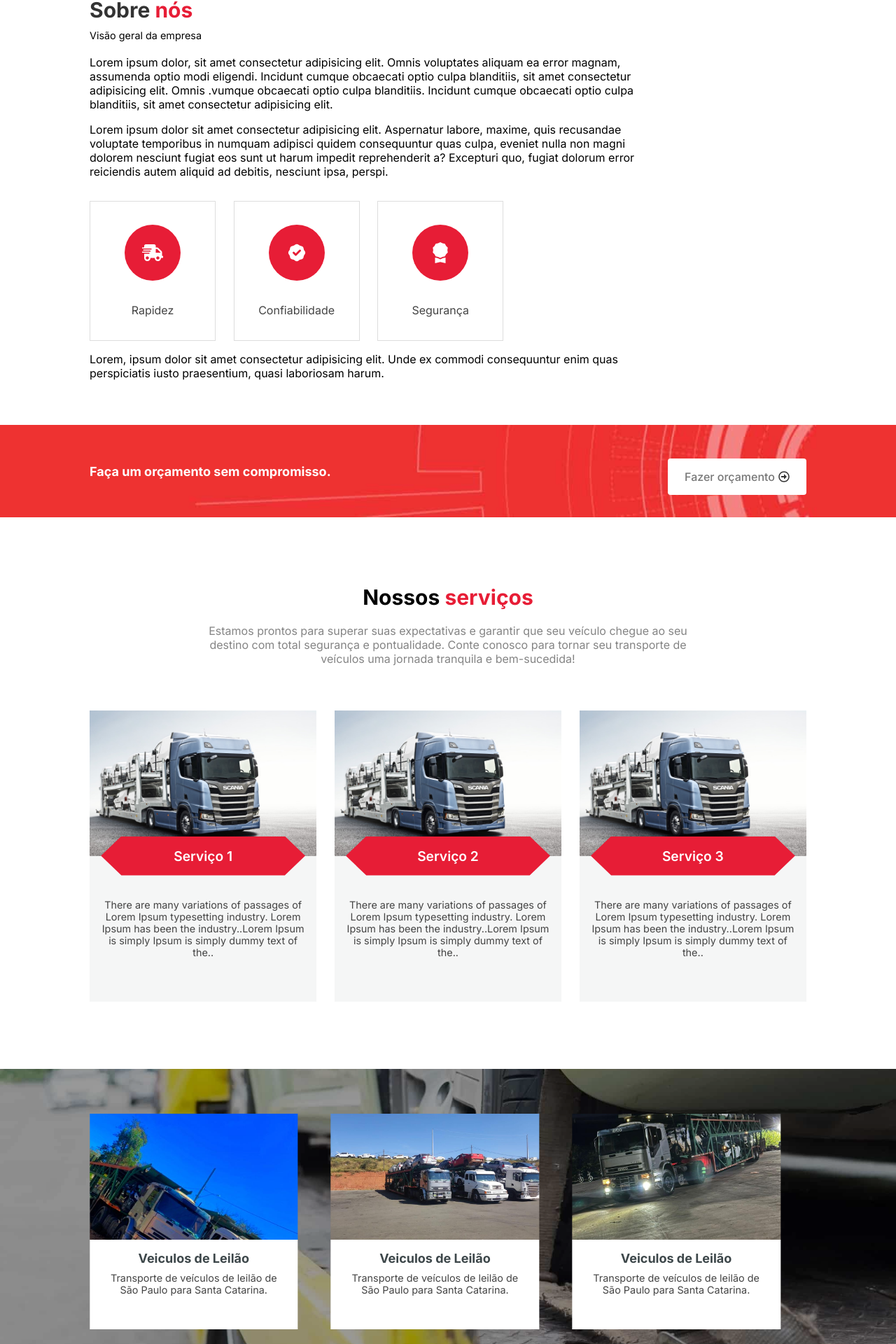
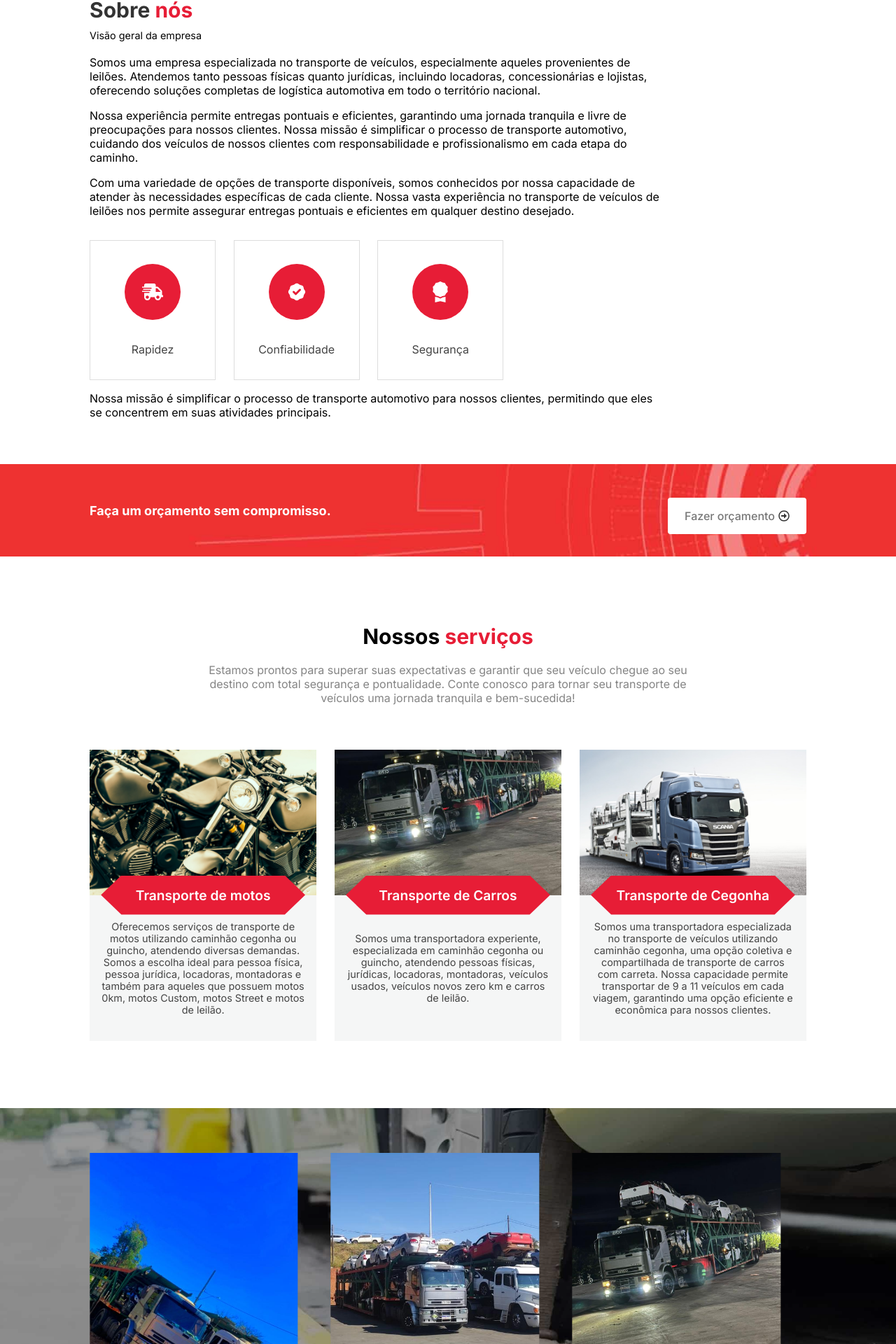
Before and after one commit to valmir1227/Transportadora-veiculos, a Next.js app: page / in a window 1280 px wide. Shown: the part 876-2796 px from the top of the page at 70% size. Built offline with nearby package versions, Linux system fonts and the light colour scheme.

Commit message:
Change imagens & add serviceas descriptions

```diff
--- a/src/app/components/service-card/CardService.tsx
+++ b/src/app/components/service-card/CardService.tsx
@@ -1,24 +1,26 @@
 import Image, { StaticImageData } from "next/image";
 import styles from "./style.module.scss";
+import { title } from "process";
 
 interface CardServicesProps {
   image: StaticImageData;
+  title: string;
   description: string;
 }
 
-export default function CardService({ image, description }: CardServicesProps) {
+export default function CardService({
+  image,
+  description,
+  title,
+}: CardServicesProps) {
   return (
     <div className={styles.card}>
       <div className={styles.cardImage}>
         <Image src={image} alt="" width={400} height={400} />
       </div>
-      <div className={styles.title}>{description}</div>
+      <div className={styles.title}>{title}</div>
       <div className={styles.description}>
-        <p>
-          There are many variations of passages of Lorem Ipsum typesetting
-          industry. Lorem Ipsum has been the industry..Lorem Ipsum is simply
-          Ipsum is simply dummy text of the..
-        </p>
+        <p>{description}</p>
       </div>
     </div>
   );
--- a/src/app/containers/About/index.tsx
+++ b/src/app/containers/About/index.tsx
@@ -14,20 +14,25 @@ export default function About() {
         <p>Visão geral da empresa </p>
         <main>
           <p>
-            Lorem ipsum dolor, sit amet consectetur adipisicing elit. Omnis
-            voluptates aliquam ea error magnam, assumenda optio modi eligendi.
-            Incidunt cumque obcaecati optio culpa blanditiis, sit amet
-            consectetur adipisicing elit. Omnis .vumque obcaecati optio culpa
-            blanditiis. Incidunt cumque obcaecati optio culpa blanditiis, sit
-            amet consectetur adipisicing elit.
+            Somos uma empresa especializada no transporte de veículos,
+            especialmente aqueles provenientes de leilões. Atendemos tanto
+            pessoas físicas quanto jurídicas, incluindo locadoras,
+            concessionárias e lojistas, oferecendo soluções completas de
+            logística automotiva em todo o território nacional.
           </p>
           <p>
-            Lorem ipsum dolor sit amet consectetur adipisicing elit. Aspernatur
-            labore, maxime, quis recusandae voluptate temporibus in numquam
-            adipisci quidem consequuntur quas culpa, eveniet nulla non magni
-            dolorem nesciunt fugiat eos sunt ut harum impedit reprehenderit a?
-            Excepturi quo, fugiat dolorum error reiciendis autem aliquid ad
-            debitis, nesciunt ipsa, perspi.
+            Nossa experiência permite entregas pontuais e eficientes, garantindo
+            uma jornada tranquila e livre de preocupações para nossos clientes.
+            Nossa missão é simplificar o processo de transporte automotivo,
+            cuidando dos veículos de nossos clientes com responsabilidade e
+            profissionalismo em cada etapa do caminho.
+          </p>
+          <p>
+            Com uma variedade de opções de transporte disponíveis, somos
+            conhecidos por nossa capacidade de atender às necessidades
+            específicas de cada cliente. Nossa vasta experiência no transporte
+            de veículos de leilões nos permite assegurar entregas pontuais e
+            eficientes em qualquer destino desejado.
           </p>
 
           <div className={styles.cardContainer}>
@@ -56,9 +61,9 @@ export default function About() {
             </div>
           </div>
           <p>
-            Lorem, ipsum dolor sit amet consectetur adipisicing elit. Unde ex
-            commodi consequuntur enim quas perspiciatis iusto praesentium, quasi
-            laboriosam harum.
+            Nossa missão é simplificar o processo de transporte automotivo para
+            nossos clientes, permitindo que eles se concentrem em suas
+            atividades principais.
           </p>
         </main>
       </div>
--- a/src/app/containers/Home/index.tsx
+++ b/src/app/containers/Home/index.tsx
@@ -8,9 +8,11 @@ export default function Home() {
       <div className={styles.text}>
         <h1>Transporte seu veículo com segurança e confiabilidade.</h1>
         <p>
-          Lorem, ipsum dolor sit amet consectetur adipisicing elit. Quis ipsum
-          expedita praesentium vel et, ipsa quas non officiis <br />
-          minus quod at totam eum? Minus blanditiis itaque.
+          Transporte seu veículo com segurança e confiança na JL Transportes!{" "}
+          <br />
+          Somos especialistas em logística automotiva, oferecendo soluções
+          completas para o transporte de veículos, principalmente aqueles
+          provenientes de leilões.
         </p>
         <Link
           href="https://wa.me/5531997476378?text=Ol%C3%A1%2C+vim+pelo+seu+site.+Poderia+me+ajudar%3F"
--- a/src/app/containers/LastProjects/index.tsx
+++ b/src/app/containers/LastProjects/index.tsx
@@ -40,12 +40,29 @@ export default function LatestProjects() {
               <div className={styles.image}>
                 <Image src={service1} alt="" width={400} height={400} />
               </div>
-              <div className={styles.serviceDescription}>
-                <h3>Veiculos de Leilão</h3>
-                <p>
-                  Transporte de veículos de leilão de São Paulo para Santa
-                  Catarina.
-                </p>
+            </div>
+          </SwiperSlide>
+
+          <SwiperSlide>
+            <div>
+              <div className={styles.image}>
+                <Image src={service2} alt="" width={400} height={400} />
+              </div>
+            </div>
+          </SwiperSlide>
+
+          <SwiperSlide>
+            <div>
+              <div className={styles.image}>
+                <Image src={service3} alt="" width={400} height={400} />
+              </div>
+            </div>
+          </SwiperSlide>
+
+          <SwiperSlide>
+            <div>
+              <div className={styles.image}>
+                <Image src={service1} alt="" width={400} height={400} />
               </div>
             </div>
           </SwiperSlide>
@@ -55,58 +72,6 @@ export default function LatestProjects() {
               <div className={styles.image}>
                 <Image src={service2} alt="" width={400} height={400} />
               </div>
-              <div className={styles.serviceDescription}>
-                <h3>Veiculos de Leilão</h3>
-                <p>
-                  Transporte de veículos de leilão de São Paulo para Santa
-                  Catarina.
-                </p>
-              </div>
-            </div>
-          </SwiperSlide>
-
-          <SwiperSlide>
-            <div>
-              <div className={styles.image}>
-                <Image src={service3} alt="" width={400} height={400} />
-              </div>
-              <div className={styles.serviceDescription}>
-                <h3>Veiculos de Leilão</h3>
-                <p>
-                  Transporte de veículos de leilão de São Paulo para Santa
-                  Catarina.
-                </p>
-              </div>
-            </div>
-          </SwiperSlide>
-
-          <SwiperSlide>
-            <div>
-              <div className={styles.image}>
-                <Image src={service1} alt="" width={400} height={400} />
-              </div>
-              <div className={styles.serviceDescription}>
-                <h3>Veiculos de Leilão</h3>
-                <p>
-                  Transporte de veículos de leilão de São Paulo para Santa
-                  Catarina.
-                </p>
-              </div>
-            </div>
-          </SwiperSlide>
-
-          <SwiperSlide>
-            <div>
-              <div className={styles.image}>
-                <Image src={service2} alt="" width={400} height={400} />
-              </div>
-              <div className={styles.serviceDescription}>
-                <h3>Veiculos de Leilão</h3>
-                <p>
-                  Transporte de veículos de leilão de São Paulo para Santa
-                  Catarina.
-                </p>
-              </div>
             </div>
           </SwiperSlide>
         </Swiper>
--- a/src/app/containers/LastProjects/styles.module.scss
+++ b/src/app/containers/LastProjects/styles.module.scss
@@ -46,8 +46,7 @@
 
   .image {
     width: 18.6rem;
-
-    height: 180px;
+    height: 360px;
 
     img {
       width: 100%;
@@ -55,23 +54,4 @@
       object-fit: cover;
     }
   }
-
-  .serviceDescription {
-    width: 18.6rem;
-    background-color: $white;
-    padding: 1rem 1rem 3rem;
-    text-align: center;
-
-    h3 {
-      color: #3d474a;
-      font-size: 18px;
-      font-weight: 700;
-    }
-
-    p {
-      margin-top: 9px;
-      color: #444444;
-      font-size: 0.9rem;
-    }
-  }
 }
--- a/src/app/containers/Services/index.tsx
+++ b/src/app/containers/Services/index.tsx
@@ -1,5 +1,7 @@
 import CardService from "@/app/components/service-card/CardService";
 import cegonha from "../../assets/cegonha.jpg";
+import moto from "../../assets/moto.jpg";
+import carro from "../../assets/service1.jpeg";
 import styles from "./styles.module.scss";
 
 export default function Services() {
@@ -18,9 +20,29 @@ export default function Services() {
       </div>
 
       <main>
-        <CardService description="Serviço 1" image={cegonha} />
-        <CardService description="Serviço 2" image={cegonha} />
-        <CardService description="Serviço 3" image={cegonha} />
+        <CardService
+          title="Transporte de motos"
+          description="Oferecemos serviços de transporte de motos utilizando caminhão cegonha ou
+           guincho, atendendo diversas demandas. Somos a escolha ideal para pessoa física, pessoa
+           jurídica, locadoras, montadoras e também para aqueles que possuem motos 0km, motos Custom,
+            motos Street e motos de leilão."
+          image={moto}
+        />
+        <CardService
+          title="Transporte de Carros"
+          description="Somos uma transportadora experiente, especializada em caminhão cegonha ou
+          guincho, atendendo pessoas físicas, jurídicas, locadoras, montadoras, veículos usados,
+          veículos novos zero km e carros de leilão."
+          image={carro}
+        />
+        <CardService
+          title="Transporte de Cegonha"
+          description="Somos uma transportadora especializada no transporte de veículos utilizando
+          caminhão cegonha, uma opção coletiva e compartilhada de transporte de carros com carreta.
+           Nossa capacidade permite transportar de 9 a 11 veículos em cada viagem, garantindo uma
+           opção eficiente e econômica para nossos clientes."
+          image={cegonha}
+        />
       </main>
     </section>
   );
```
Also changed, not shown: src/app/assets/moto.jpg (added).
